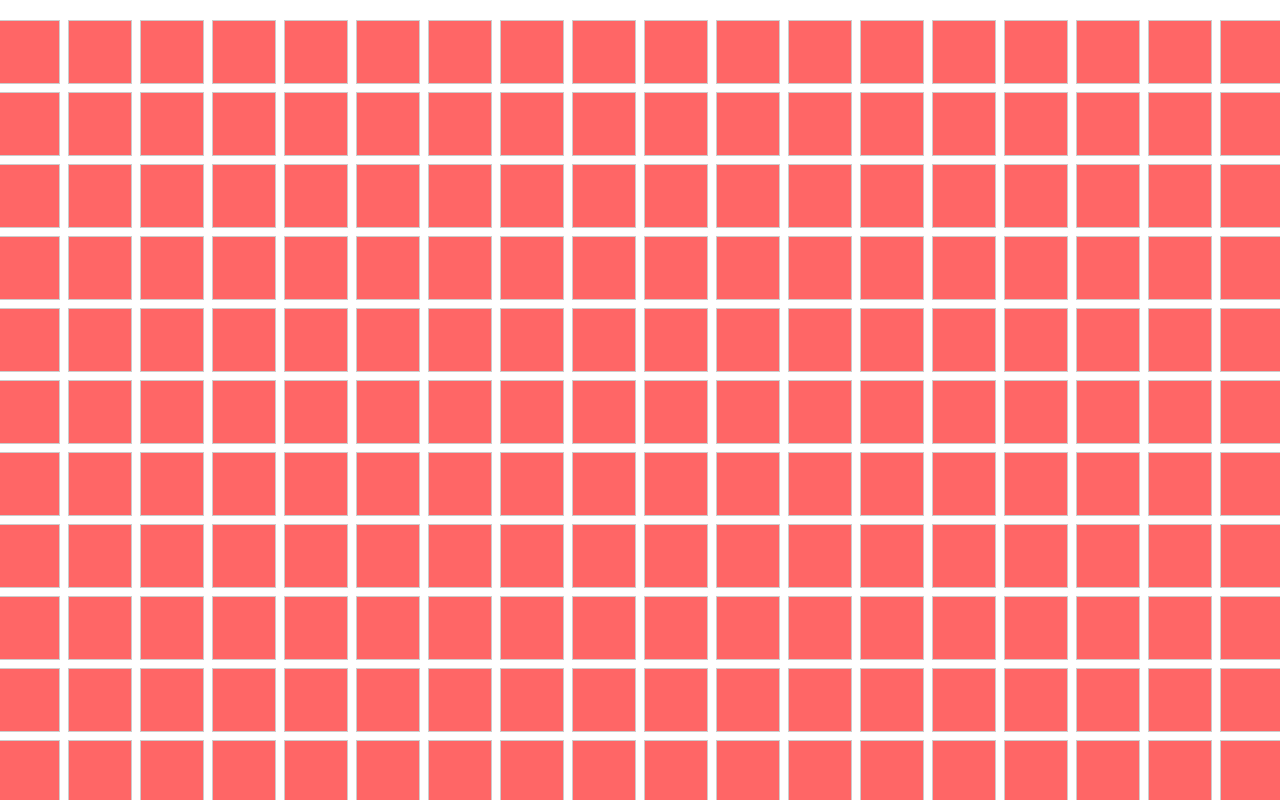
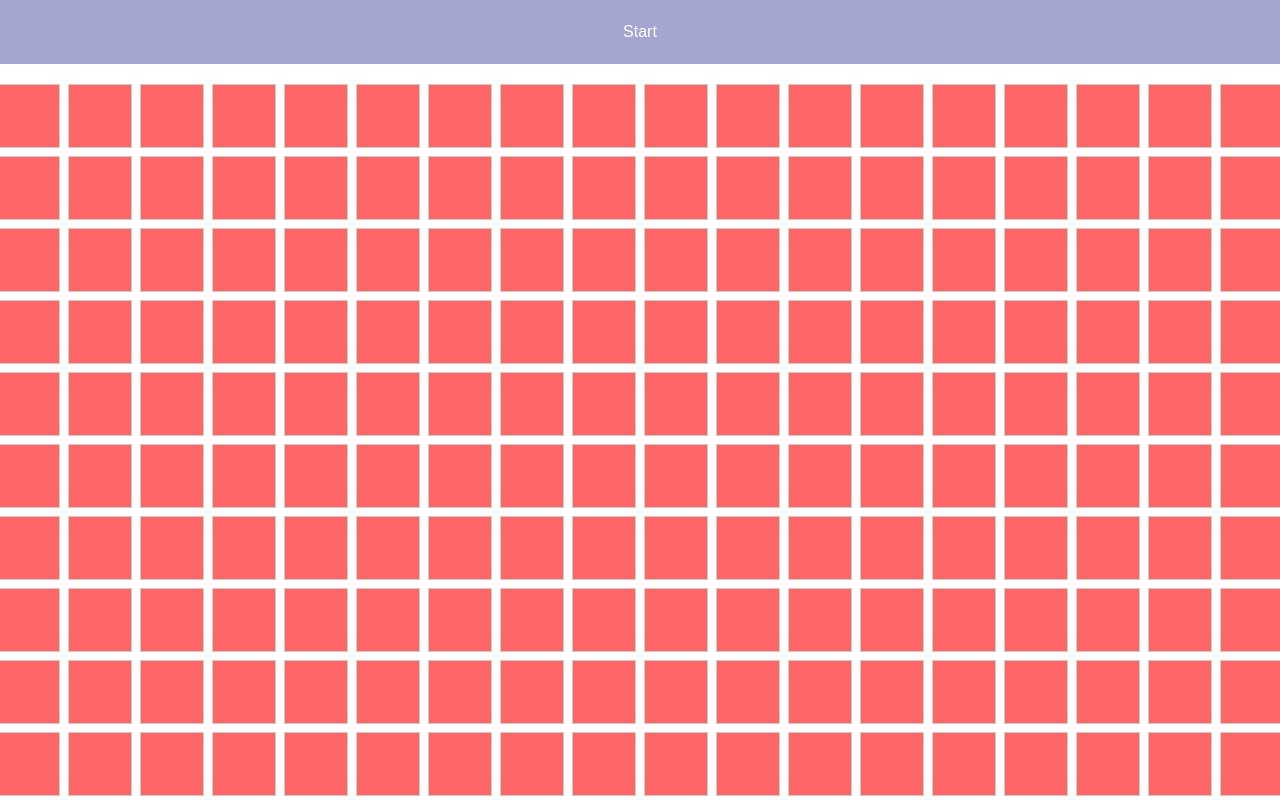
Before and after one commit to jgabriel1/conways-game-of-life, a React (Create React App) app in the folder gol-react/: page / in a window 1280 px wide. Shown: the top 800 px of the page. Built offline with nearby package versions, Linux system fonts and the light colour scheme.

Commit message:
Created top bar component.

```diff
--- a/gol-react/package.json
+++ b/gol-react/package.json
@@ -10,6 +10,7 @@
     "@types/node": "^12.0.0",
     "@types/react": "^17.0.0",
     "@types/react-dom": "^17.0.0",
+    "polished": "^4.1.1",
     "react": "^17.0.1",
     "react-dom": "^17.0.1",
     "react-scripts": "4.0.3",
--- a/gol-react/src/App.tsx
+++ b/gol-react/src/App.tsx
@@ -1,6 +1,7 @@
 import React from 'react';
 
 import Grid from './components/Grid';
+import TopBar from './components/TopBar';
 import GameProvider from './hooks/game';
 
 import './global.css';
@@ -8,6 +9,7 @@ import './global.css';
 const App: React.FC = () => {
   return (
     <GameProvider>
+        <TopBar />
       <Grid />
     </GameProvider>
   );
--- /dev/null
+++ b/gol-react/src/components/TopBar/index.tsx
@@ -0,0 +1,19 @@
+import React from 'react';
+
+import { useGame } from '../../hooks/game';
+
+import { Container, StartButton } from './styles';
+
+const TopBar: React.FC = () => {
+  const { gameIsRunning, toggleGame } = useGame();
+
+  return (
+    <Container>
+      <StartButton type="button" onClick={() => toggleGame()}>
+        {gameIsRunning ? 'Stop' : 'Start'}
+      </StartButton>
+    </Container>
+  );
+};
+
+export default TopBar;
--- /dev/null
+++ b/gol-react/src/components/TopBar/styles.ts
@@ -0,0 +1,26 @@
+import styled from 'styled-components';
+import { shade } from 'polished';
+
+export const Container = styled.header`
+  background: #a5a5d1;
+  height: 64px;
+  display: flex;
+  flex-direction: row;
+  justify-content: center;
+`;
+
+export const StartButton = styled.button`
+  border: 0;
+  outline: none;
+  background: #a5a5d1;
+  font-family: sans-serif;
+  padding: 0 20px;
+  font-size: 16px;
+  color: #fff;
+  transition: background-color 200ms;
+  width: 128px;
+
+  &:hover {
+    background: ${shade(0.1, '#a5a5d1')};
+  }
+`;
```
Also changed, not shown: 1 other file (tests, documents, lock files or other folders).
